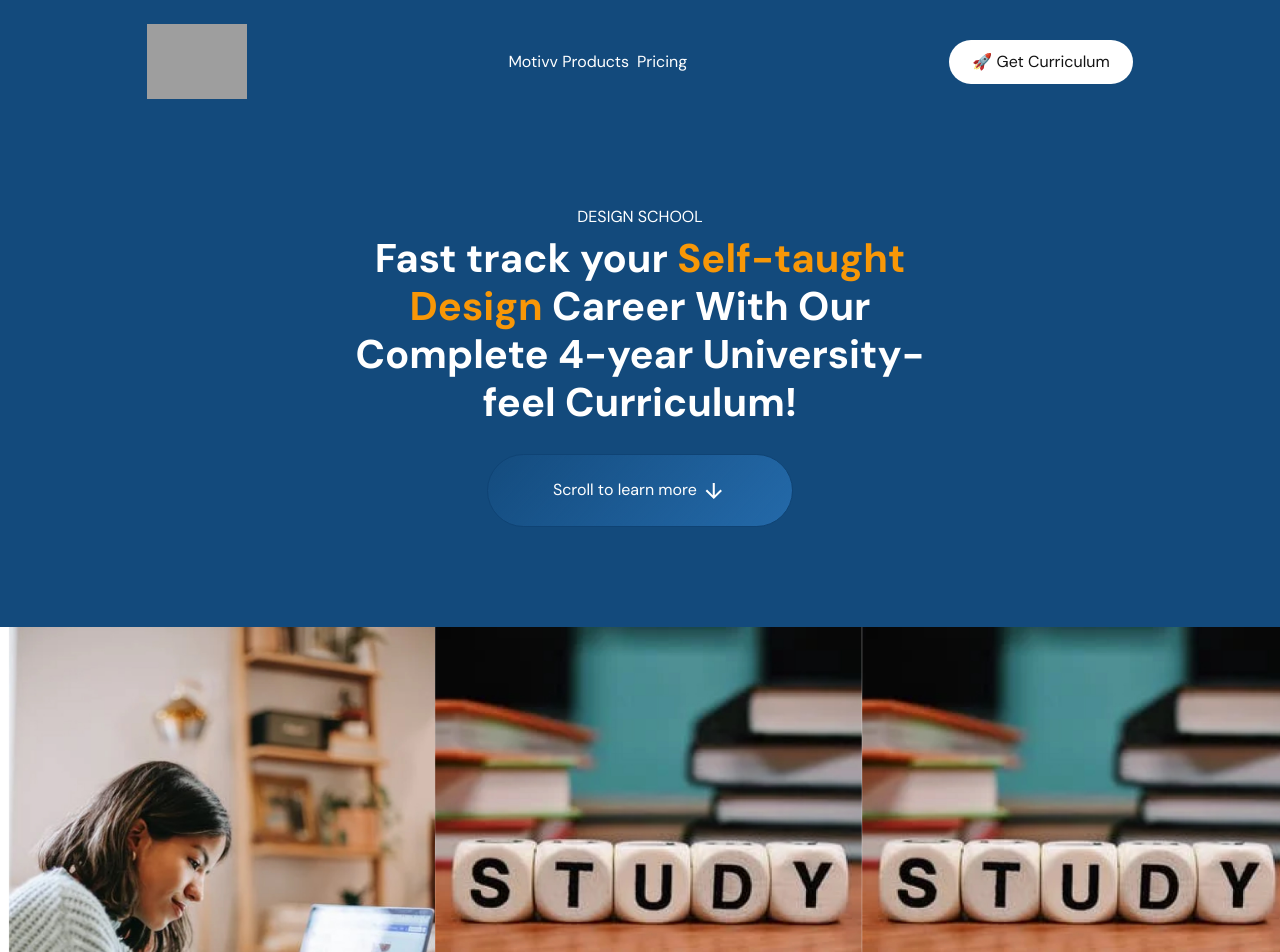
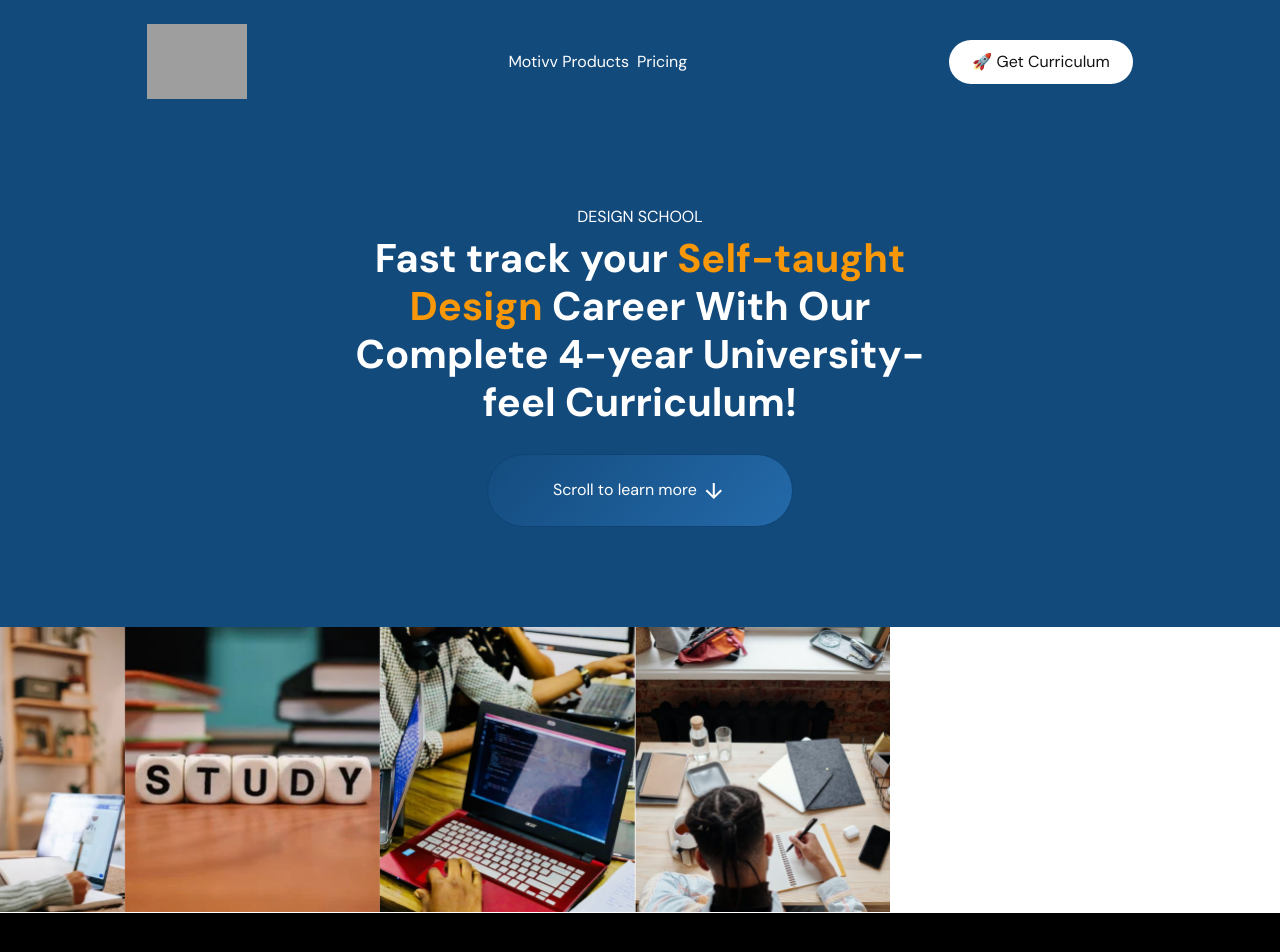
Before and after one commit to qezman/web-app-motivv, a React (Create React App) app: page /university in a window 1280 px wide. Shown: the top 952 px of the page. Built offline with nearby package versions, Linux system fonts and the light colour scheme; no server answers; grey boxes are pictures that could not be loaded.

Commit message:
helping chibueze with his life issues

```diff
--- a/src/University/components/Header.jsx
+++ b/src/University/components/Header.jsx
@@ -11,13 +11,57 @@ import Img3 from "../assets/Rectangle 406.jpg";
 import Img4 from "../assets/Rectangle 407-2.jpg";
 import Img5 from "../assets/Rectangle 407-1.jpg";
 
+// const settings = {
+//   dots: false,
+//   infinite: false,
+//   speed: 500,
+//   slidesToShow: 3,
+//   slidesToScroll: 1,
+// };
 const settings = {
   dots: false,
-  infinite: false,
+  infinite: true,
   speed: 500,
-  slidesToShow: 3,
+  slidesToShow: 4,
   slidesToScroll: 1,
+  autoplay: true,
+  autoplaySpeed: 2000,
+  responsive: [
+    {
+      breakpoint: 1024,
+      settings: {
+        slidesToShow: 3,
+        slidesToScroll: 1,
+        infinite: true,
+        dots: false,
+      },
+    },
+    {
+      breakpoint: 600,
+      settings: {
+        slidesToShow: 2,
+        slidesToScroll: 1,
+        initialSlide: 2,
+      },
+    },
+    {
+      breakpoint: 480,
+      settings: {
+        slidesToShow: 2,
+        slidesToScroll: 1,
+      },
+    },
+    {
+      breakpoint: 320,
+      settings: {
+        slidesToShow: 1,
+        slidesToScroll: 1,
+      },
+    },
+  ],
 };
+
+
 const Header = () => {
   return (
     <Fade bottom>
@@ -36,25 +80,26 @@ const Header = () => {
         </div>
       </div>
 
-      <div style={{ height: "50px", width: "100%", display: "inline-block" }}>
+      {/* <div style={{ display:"inline-block"}}> */}
         <Slider {...settings}>
-          <div className="mx-2" style={{ height: "40px", width: "40px" }}>
-            <img style={{ height: "100%", width: "100%" }} src={Img1} />
+          <div className="" >
+            <div className=""><img style={{ height: "100%", width: "100%" }} src={Img1} alt=""/></div>
           </div>
 
-          <div className="mx-2" style={{ height: "40px", width: "40px" }}>
-            <img style={{ height: "100%", width: "100%" }} src={Img2} />
+          <div className="">
+          <div className=""><img style={{ height: "100%", width: "100%" }} src={Img2} alt=""/></div>
           </div>
 
-          <div className="mx-2" style={{ height: "40px", width: "40px" }}>
-            <img style={{ height: "100%", width: "100%" }} src={Img2} />
+          <div className="" >
+          <div className=""><img style={{ height: "100%", width: "100%" }} src={Img3} alt=""/></div>
           </div>
 
-          <div className="mx-2" style={{ height: "40px", width: "40px" }}>
-            <img style={{ height: "100%", width: "100%" }} src={Img1} />
+          <div className="" >
+          <div className=""><img style={{ height: "100%", width: "100%" }} src={Img5} alt=""/></div>
           </div>
+
         </Slider>
-      </div>
+      {/* </div> */}
     </Fade>
   );
 };
--- a/src/University/index.js
+++ b/src/University/index.js
@@ -14,7 +14,7 @@ export default function index() {
       <KickStart />
       <Curriculum />
       <Testimonial />
-      <SkillsCards />
+      {/* <SkillsCards /> */}
       <Footer />
     </>
   );
--- a/src/University/styles/style.css
+++ b/src/University/styles/style.css
@@ -132,6 +132,12 @@ button:active {
     justify-content: center;
     overflow-x: hidden;
 }
+#root > div:nth-child(3) > div > div > div > div:nth-child(n){
+    height:286px;
+    width: 255px!important;
+}
+
+
 
 @media (max-width: 760px) {
     .styleContainer {
```
